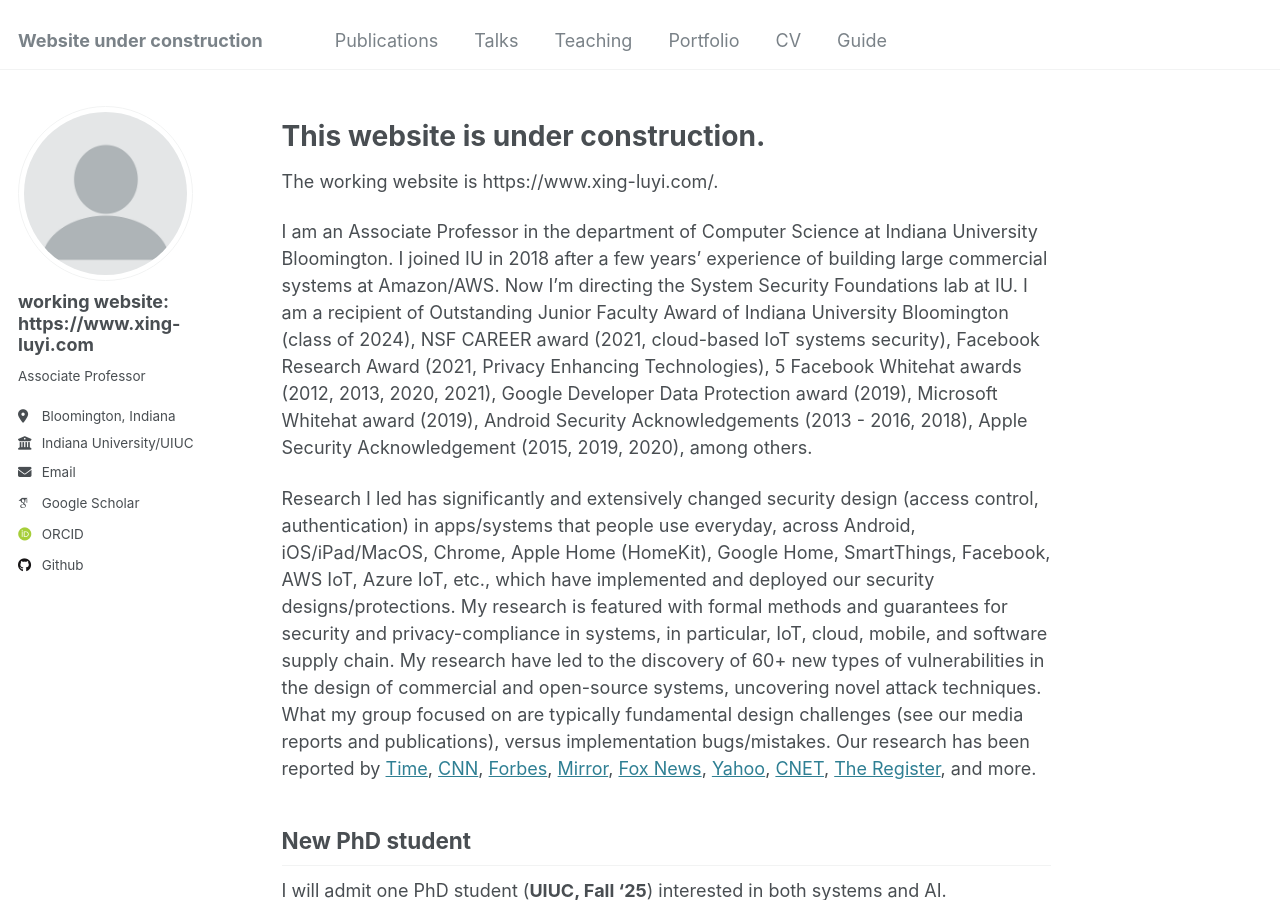
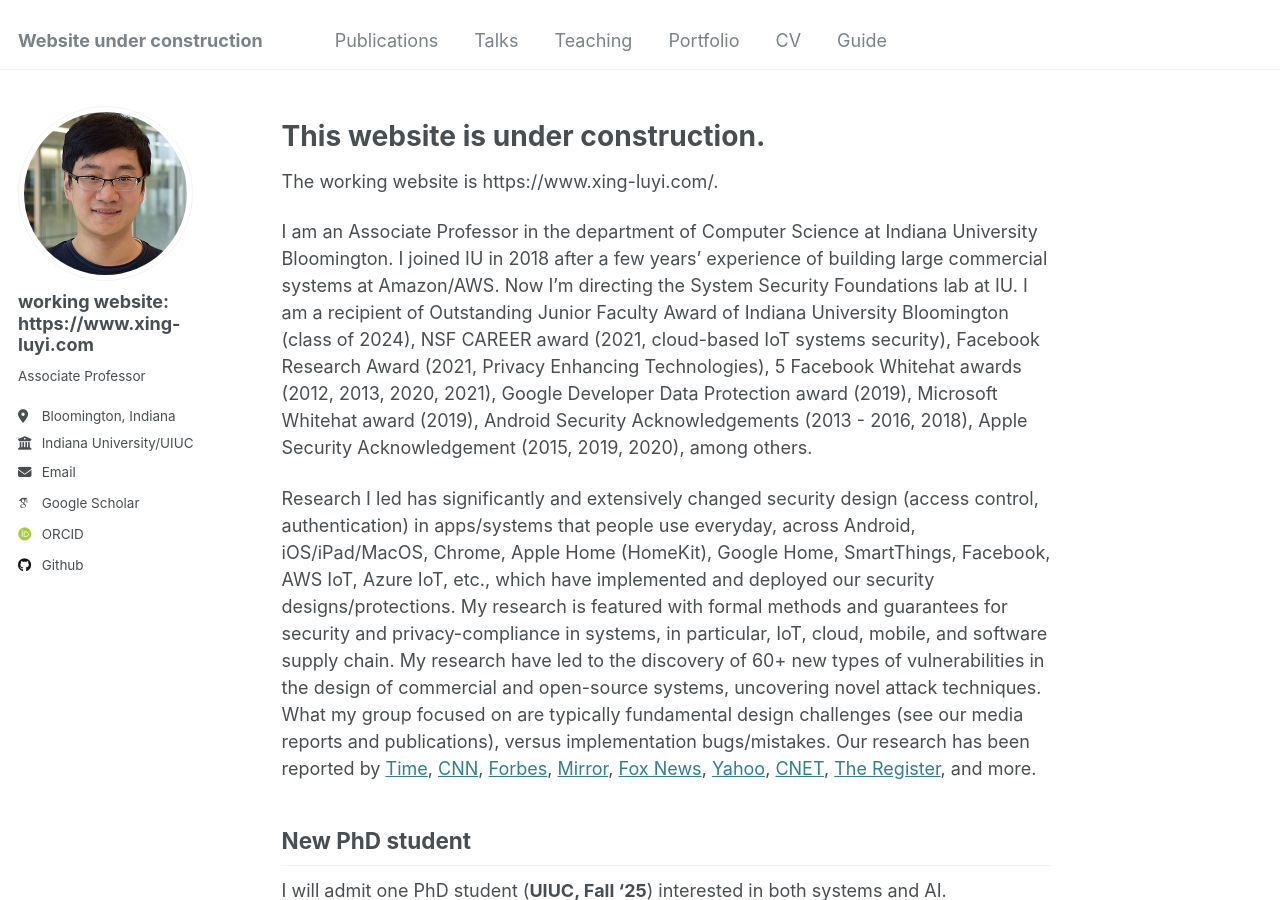
Before and after one commit to luyixing/luyixing.github.io, a Jekyll site: the page built from _pages/about.md, in a window 1280 px wide and 900 px high. Built offline with Jekyll 4.4.1, drawn with Linux system fonts in a browser that asks for light colours; some web fonts are replaced.

Commit message:
Update _config.yml

```diff
--- a/_config.yml
+++ b/_config.yml
@@ -21,7 +21,7 @@ repository               : "luyixing/luyixing.github.io"
 #               Additional customization can be done by editing /_includes/author-profile.html
 author:
   # Biographic information
-  avatar           : "profile.png"
+  avatar           : "xing.jpg"
   name             : "working website: https://www.xing-luyi.com"
   pronouns         : # example: "she/her"
   bio              : "Associate Professor"
```
